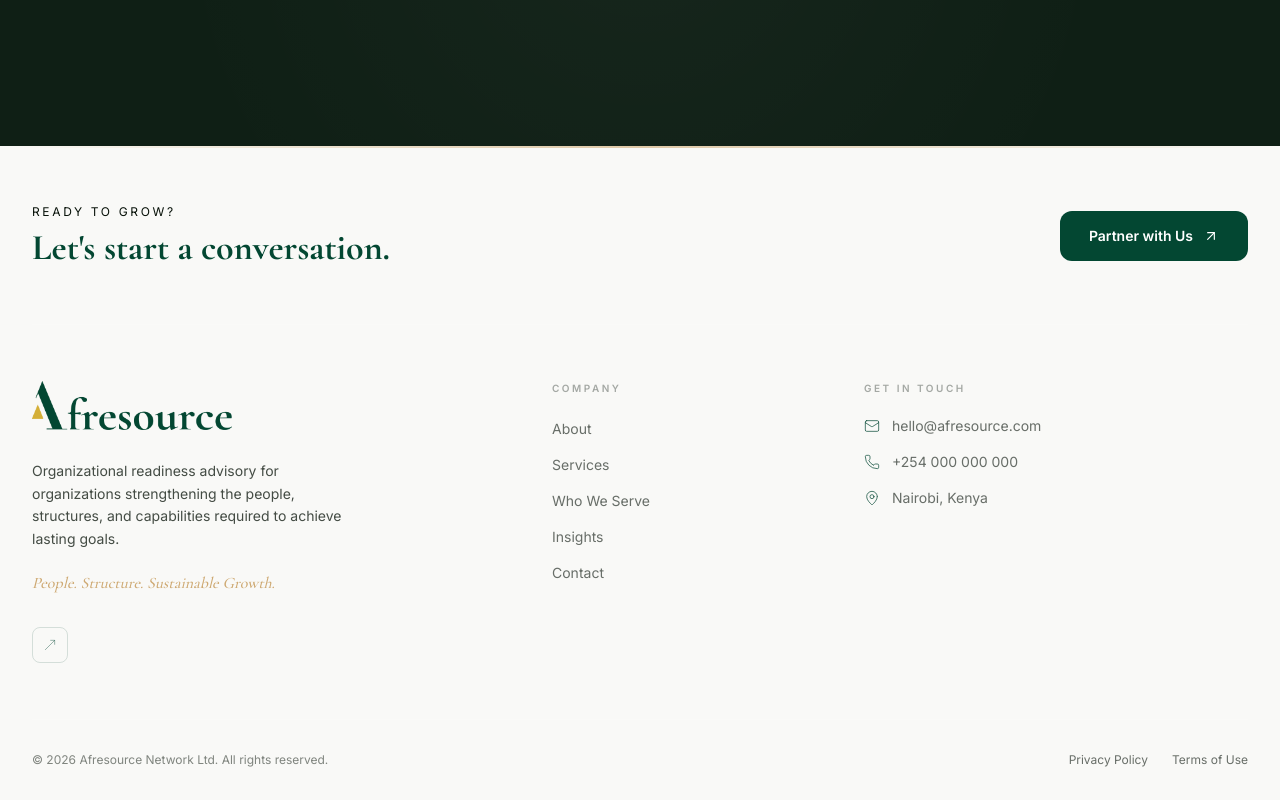
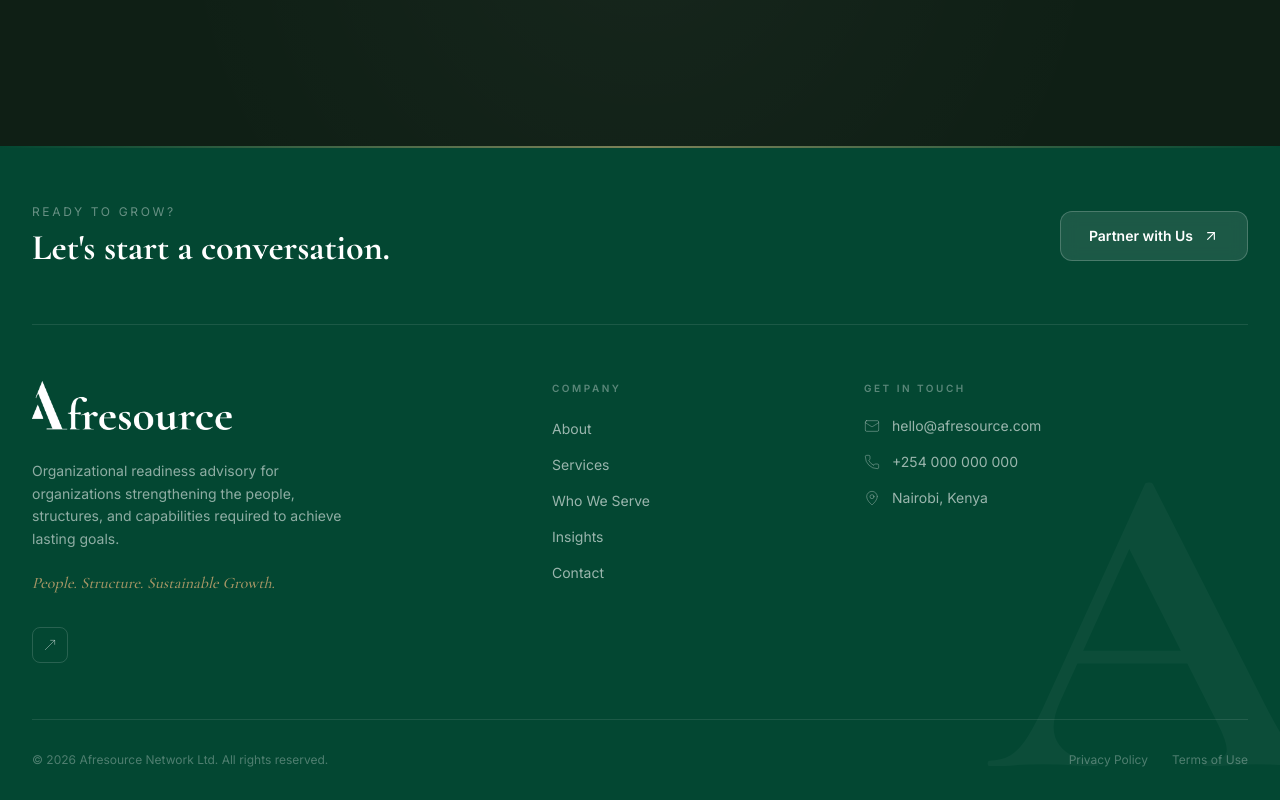
Before and after one commit to Otonda1/AfresourceDev, a Next.js app: page /about in a window 1280 px wide. Shown: the part 5331-6131 px from the top of the page. Built offline with nearby package versions, Linux system fonts and the light colour scheme.

Commit message:
Footer with green BG

```diff
--- a/components/layout/Footer.tsx
+++ b/components/layout/Footer.tsx
@@ -25,7 +25,7 @@ const contactItems = [
 
 export default function Footer() {
   return (
-    <footer className="relative overflow-hidden bg-background text-white">
+    <footer className="relative overflow-hidden bg-primary text-white">
       {/* ── Signature background element: large ghost letterform ── */}
       <span
         aria-hidden="true"
@@ -35,7 +35,7 @@ export default function Footer() {
       </span>
 
       {/* ── Thin top accent line ── */}
-      <div className="h-0.5 w-full bg-linear-to-r from-transparent via-secondary/60 to-transparent" />
+      <div className="h-[2px] w-full bg-gradient-to-r from-transparent via-secondary/60 to-transparent" />
 
       <div className="relative mx-auto max-w-7xl px-4 sm:px-6 lg:px-8">
         {/* ── CTA Banner ── */}
@@ -47,16 +47,16 @@ export default function Footer() {
           className="flex flex-col items-start justify-between gap-6 border-b border-white/10 py-14 sm:flex-row sm:items-center"
         >
           <div>
-            <p className="font-body-normal text-xs uppercase tracking-[0.22em] text-foreground">
+            <p className="font-body-normal text-xs uppercase tracking-[0.22em] text-white/40">
               Ready to grow?
             </p>
-            <h2 className="mt-2 font-heading-bold text-3xl text-primary sm:text-4xl">
-              Let&apos;s start a conversation.
+            <h2 className="mt-2 font-heading-bold text-3xl text-white sm:text-4xl">
+              Let's start a conversation.
             </h2>
           </div>
           <Link
             href="/contact"
-            className="group relative inline-flex shrink-0 items-center gap-2.5 overflow-hidden rounded-xl border border-primary/20 bg-primary px-7 py-3.5 font-body-semibold text-sm text-white backdrop-blur-sm transition-all duration-300 hover:border-primary/40 hover:bg-primary/80"
+            className="group relative inline-flex shrink-0 items-center gap-2.5 overflow-hidden rounded-xl border border-white/20 bg-white/10 px-7 py-3.5 font-body-semibold text-sm text-white backdrop-blur-sm transition-all duration-300 hover:border-white/40 hover:bg-white/[0.17]"
           >
             <span className="relative z-10">Partner with Us</span>
             <ArrowUpRight
@@ -76,24 +76,24 @@ export default function Footer() {
         >
           {/* Brand */}
           <div className="lg:col-span-5">
-            <Link href="/" className="inline-block max-w-50">
+            <Link href="/" className="inline-block max-w-[200px]">
               {/* Invert the green logo to show white on dark background */}
               <Image
                 src="/logo/Afresource_Primary_Green.png"
                 alt="Afresource Network Ltd"
                 width={1280}
                 height={315}
-                className="h-auto w-full "
+                className="h-auto w-full brightness-0 invert"
               />
             </Link>
 
-            <p className="mt-6 max-w-xs font-body-normal text-sm leading-relaxed text-foreground/75">
+            <p className="mt-6 max-w-xs font-body-normal text-sm leading-relaxed text-white/55">
               Organizational readiness advisory for organizations strengthening
               the people, structures, and capabilities required to achieve
               lasting goals.
             </p>
 
-            <p className="mt-5 font-heading-medium text-base italic text-secondary">
+            <p className="mt-5 font-heading-medium text-base italic text-secondary/80">
               People. Structure. Sustainable Growth.
             </p>
 
@@ -102,7 +102,7 @@ export default function Footer() {
               target="_blank"
               rel="noopener noreferrer"
               aria-label="LinkedIn"
-              className="mt-8 inline-flex h-9 w-9 items-center justify-center rounded-lg border border-primary/15 text-primary/40 transition-all duration-200 hover:border-secondary/40 hover:text-primary"
+              className="mt-8 inline-flex h-9 w-9 items-center justify-center rounded-lg border border-white/15 text-white/40 transition-all duration-200 hover:border-white/40 hover:text-white"
             >
               <MoveUpRight className="h-4 w-4" strokeWidth={1.5} />
             </a>
@@ -110,7 +110,7 @@ export default function Footer() {
 
           {/* Company links */}
           <div className="lg:col-span-3">
-            <h4 className="font-body-semibold text-[10px] uppercase tracking-[0.25em] text-foreground/35">
+            <h4 className="font-body-semibold text-[10px] uppercase tracking-[0.25em] text-white/35">
               Company
             </h4>
             <ul className="mt-5 space-y-3">
@@ -118,7 +118,7 @@ export default function Footer() {
                 <li key={link.href}>
                   <Link
                     href={link.href}
-                    className="group inline-flex items-center gap-1 font-body-normal text-sm text-foreground/60 transition-colors duration-200 hover:text-secondary"
+                    className="group inline-flex items-center gap-1 font-body-normal text-sm text-white/60 transition-colors duration-200 hover:text-white"
                   >
                     {link.label}
                     <ArrowUpRight
@@ -133,25 +133,25 @@ export default function Footer() {
 
           {/* Contact */}
           <div className="lg:col-span-4">
-            <h4 className="font-body-semibold text-[10px] uppercase tracking-[0.25em] text-foreground/35">
+            <h4 className="font-body-semibold text-[10px] uppercase tracking-[0.25em] text-white/35">
               Get in touch
             </h4>
             <ul className="mt-5 space-y-4">
               {contactItems.map(({ icon: Icon, label, href }) => (
                 <li key={label} className="flex items-start gap-3">
                   <Icon
-                    className="mt-0.5 h-4 w-4 shrink-0 text-primary/70"
+                    className="mt-0.5 h-4 w-4 shrink-0 text-white/30"
                     strokeWidth={1.5}
                   />
                   {href ? (
                     <a
                       href={href}
-                      className="font-body-normal text-sm text-foreground/60 transition-colors duration-200 hover:text-secondary"
+                      className="font-body-normal text-sm text-white/60 transition-colors duration-200 hover:text-white"
                     >
                       {label}
                     </a>
                   ) : (
-                    <span className="font-body-normal text-sm text-foreground/60">
+                    <span className="font-body-normal text-sm text-white/60">
                       {label}
                     </span>
                   )}
@@ -169,7 +169,7 @@ export default function Footer() {
           transition={{ duration: 0.5, delay: 0.25, ease: "easeOut" }}
           className="flex flex-col items-center justify-between gap-4 border-t border-white/10 py-8 md:flex-row"
         >
-          <p className="font-body-normal text-xs text-foreground/50">
+          <p className="font-body-normal text-xs text-white/30">
             &copy; {new Date().getFullYear()} Afresource Network Ltd. All rights
             reserved.
           </p>
@@ -181,7 +181,7 @@ export default function Footer() {
               <Link
                 key={link.href}
                 href={link.href}
-                className="font-body-normal text-xs text-foreground/60 transition-colors duration-200 hover:text-secondary/70"
+                className="font-body-normal text-xs text-white/30 transition-colors duration-200 hover:text-white/70"
               >
                 {link.label}
               </Link>
```
